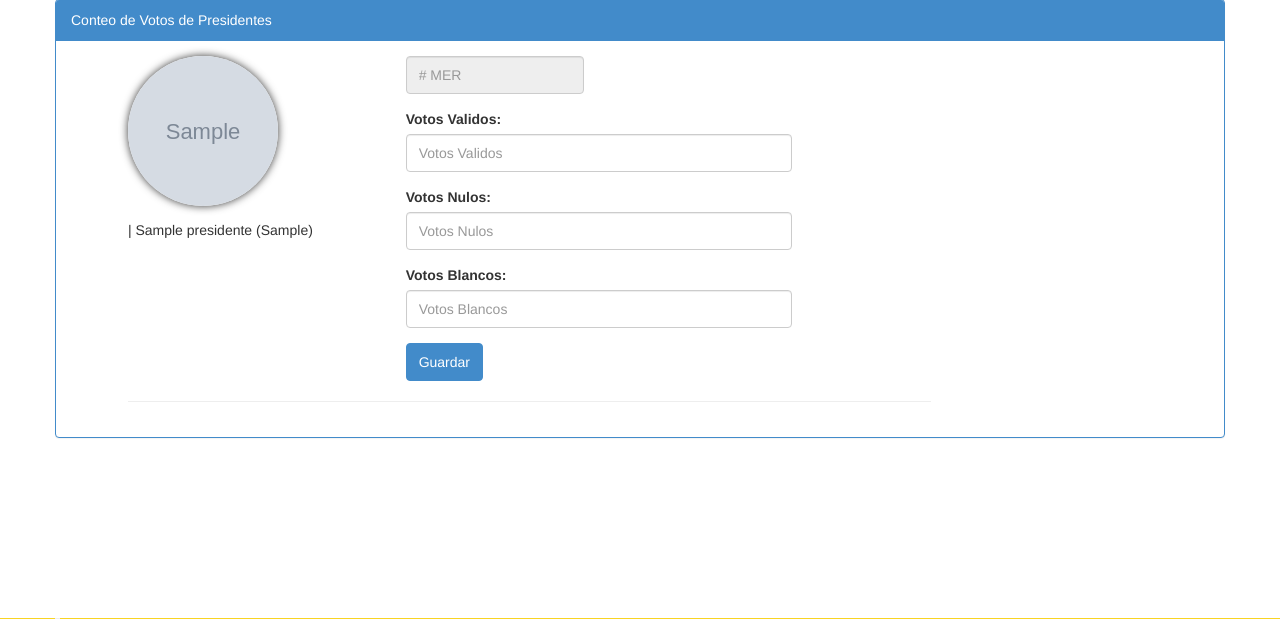
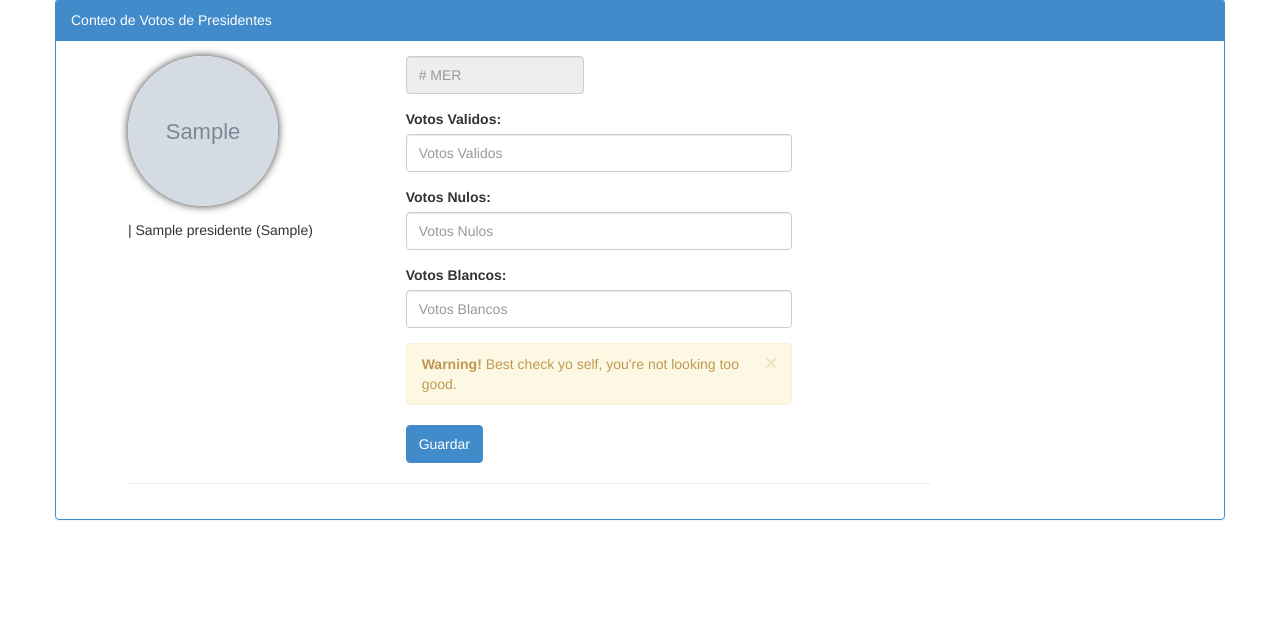
Before and after one commit to mohnzlab/emet_pac, a Django app: template emet_pac/templates/mainPresidentes.html in a window 1280 px wide. Shown: the part 147-766 px from the top of the page. Run offline with Django 3.2, Linux system fonts and the light colour scheme; the template is opened without the code that fills it: most values are stand-ins (such as "Sample title", 1, 10 or a date in 2020); grey boxes marked "Sample" are stand-in pictures; parts of the project's set-up code (start-up, migrations or seed data) failed here and were passed over.

```diff
--- a/emet_pac/templates/mainPresidentes.html
+++ b/emet_pac/templates/mainPresidentes.html
@@ -51,6 +51,10 @@
                     <label class="control-label" for="VotosBlancos">Votos Blancos:</label>
                     <input type="number" class="form-control numero" name="VotosBlancos" placeholder="Votos Blancos">
                   </div>
+                  <div class="alert">
+                    <a class="close" data-dismiss="alert">×</a>
+                    <strong>Warning!</strong> Best check yo self, you're not looking too good.
+                  </div>
                   <button class="btn btn-primary" type="submit">Guardar</button>
                 </form>
               </fieldset>
@@ -58,7 +62,7 @@
           </div>
           <hr>
           {% empty %}
-            <p>| No hay presidentes en el sistema.</p>
+          <p>| No hay presidentes registrados en el sistema.</p>
           {% endfor %}
         </div>
       </div>
```
Also changed, not shown: emet_pac/carga/presidentes/andrespavon.jpg (added), emet_pac/carga/presidentes/jorgeaguilar.jpg (added), emet_pac/carga/presidentes/juanorlando.jpg (added), emet_pac/carga/presidentes/meraz.jpg (added), emet_pac/carga/presidentes/romeovasquez.jpg (added), emet_pac/carga/presidentes/villeda.jpg (added), emet_pac/carga/presidentes/zelaya.jpg (added), 1 other file. Lines whose indentation alone changed are shown as unchanged.
